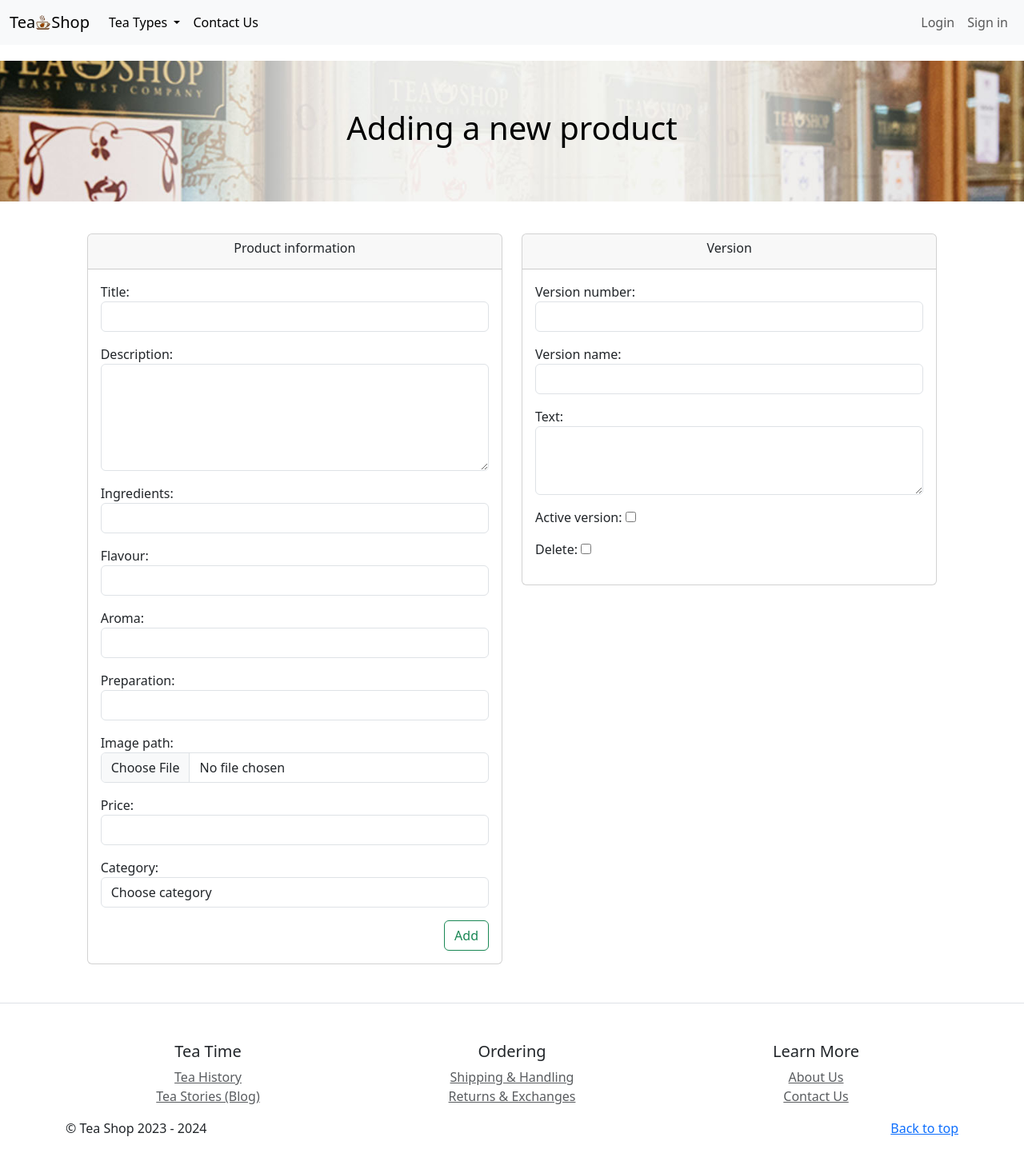
After one commit to nataliadudina/tea_store, a Django app: page /new/ in a window 1280 px wide. The commit adds this page. Shown: the whole page at 80% size. Run offline with Django 4.2, Linux system fonts and the light colour scheme; data comes from the database, SQL or seed files in the repository.

Commit message:
Added model Version; Added functionality for users to add and edit a product; Small changes made to the appearance of the site;

```diff
--- a/config/settings.py
+++ b/config/settings.py
@@ -41,6 +41,7 @@ INSTALLED_APPS = [
     'django.contrib.staticfiles',
     'django_extensions',
     'main.apps.MainConfig',
+    'users.apps.UsersConfig',
     'store_blog.apps.StoreBlogConfig',
 ]
 
@@ -130,3 +131,6 @@ MEDIA_ROOT = BASE_DIR / 'media/'
 # https://docs.djangoproject.com/en/4.2/ref/settings/#default-auto-field
 
 DEFAULT_AUTO_FIELD = 'django.db.models.BigAutoField'
+
+LOGIN_REDIRECT_URL = 'home'
+LOGOUT_REDIRECT_URL = 'home'
--- a/config/urls.py
+++ b/config/urls.py
@@ -25,6 +25,7 @@ urlpatterns = [
                   path('admin/', admin.site.urls),
                   path('', include('main.urls')),  # add the list of URLs from app/urls.py
                   path('blog/', include('store_blog.urls')),
+                  path('users/', include('users.urls', namespace="users")),
               ] + static(settings.MEDIA_URL,
                          document_root=settings.MEDIA_ROOT)  # for static: from django.conf.urls.static import static
 # for settings: from django.conf import settings
--- a/main/forms.py
+++ b/main/forms.py
@@ -1,27 +1,57 @@
 from django import forms
-from models import TeaProduct, TeaCategory
+from .models import TeaProduct, TeaCategory, Version
 from django.core.exceptions import ValidationError
 
-class ProductForm(forms.ModelForm):
-    category = forms.ModelChoiceField(queryset=TeaCategory.objects.all, empty_label = 'Choose category')
-    forbidden_words = ['казино', 'криптовалюта', 'крипта', 'биржа', 'дешево', 'бесплатно', 'обман', 'полиция', 'радар']
+
+class StyleFormMixin:
+    def __init__(self, *args, **kwargs):
+        super().__init__(*args, **kwargs)
+        for field_name, field in self.fields.items():  # self.fields - django dict
+            if field_name != 'is_active':
+                field.widget.attrs['class'] = 'form-control'
+
+
+class ProductForm(StyleFormMixin, forms.ModelForm):
+    category = forms.ModelChoiceField(queryset=TeaCategory.objects.all(), empty_label='Choose category')
+
+    def clean(self):
+        cleaned_data = super().clean()
+        forbidden_words = ['казино', 'криптовалюта', 'крипта', 'биржа', 'дешево', 'бесплатно', 'обман', 'полиция',
+                           'радар']
+
+        for field_name in ['name', 'description']:
+            value = cleaned_data.get(field_name, '').lower()
+            if any(word in value for word in forbidden_words):
+                raise ValidationError(f"Forbidden word '{word}' is not allowed in the {field_name}.")
+
+    class Meta:
+        model = TeaProduct
+        fields = ['name', 'description', 'ingredients', 'flavour', 'aroma', 'preparation', 'preview', 'price',
+                  'category']
+        widgets = {
+            'description': forms.Textarea(attrs={'cols': 50, 'rows': 5}),
+        }
+
+
+class VersionForm(StyleFormMixin, forms.ModelForm):
+
+    class Meta:
+        model = Version
+        fields = ['product', 'version_number', 'version_name', 'text', 'is_active']
+        widgets = {
+            'text': forms.Textarea(attrs={'cols': 50, 'rows': 3}),
+        }
 
     def __init__(self, *args, **kwargs):
         super().__init__(*args, **kwargs)
-        for field_name, field in self.fields.items():    # self.fields - django dict
-            field.widget.attrs['class'] = 'form_control'
+        self.fields['is_active'].required = False
 
-    def clean(self):
-        cleaned_data = super().clean()
-        name = cleaned_data.get('name', '')
-        description = cleaned_data.get('description', '')
+    def clean_is_active(self):
+        is_active = self.cleaned_data.get('is_active')
+        product = self.cleaned_data.get('product')
 
-        for field_value, field_name in [(name, 'name'), (description, 'description')]:
-            value = field_value.lower()
-            for word in self.forbidden_words:
-                if word in value:
-                    raise ValidationError(f"Forbidden word '{word}' is not allowed in the {field_name}.")
+        # Check that only one version is active
+        if is_active and Version.objects.filter(product=product, is_active=True).exclude(id=self.instance.id).exists():
+            raise forms.ValidationError('Only one active version allowed.')
 
-    class Meta:
-        model = TeaProduct
-        fields = ['name', 'description', 'ingredients', 'flavour', 'aroma', 'preparation', 'preview', 'price', 'category']
+        return is_active
--- a/main/templates/main/contact.html
+++ b/main/templates/main/contact.html
@@ -8,7 +8,7 @@
 <section class="background-section">
     <div class="container-xxl">
         <div class="col-12">
-            <h1 class="text-center text-black">Contact Tea Shop</h1>
+            <h1 class="text-center text-black">{{ title }}</h1>
         </div>
     </div>
 </section>
--- a/main/templates/main/product_form.html
+++ b/main/templates/main/product_form.html
@@ -1,20 +1,23 @@
-{% extends "main/base.html" %}
+{% extends 'base.html' %}
 
 {% block content %}
-<form method="post" class="row">
-    <div class="col-6">
+
+{% include 'includes/background_section.html' %}
+
+<form method="post" class="row justify-content-center" enctype="multipart/form-data">
+    <div class="col-md-5" style="padding-top: 20px;">
         <div class="card">
             <div class="card-header">
                 {% if object %}
-                Edit the card
+                <h6 class="text-center">Edit the card</h6>
                 {% else %}
-                Add new card
+                <h6 class="text-center">Product information</h6>
                 {% endif %}
             </div>
             <div class="card-body">
                 {% csrf_token %}
                 {{ form.as_p }}
-                <button type="submit" class="btn btn-outline-success">
+                <button type="submit" class="btn btn-outline-success" style="float: right;">
                     {% if object %}
                     Save
                     {% else %}
@@ -24,18 +27,23 @@
             </div>
         </div>
     </div>
-    <div class="col-6">
+
+    <div class="col-md-5" style="padding-top: 20px;">
         <div class="card">
             <div class="card-header">
-                Heritage
+                <h6 class="text-center">Version</h6>
             </div>
             <div class="card-body">
                 {{ formset.management_form }}
-                {% for form in formset.forms %}
+                {% for form in formset %}
                 {{ form.as_p }}
+                {% if not forloop.last %}
+                <hr>
+                {% endif %}
                 {% endfor %}
             </div>
         </div>
     </div>
 </form>
+
 {% endblock %}
--- a/main/urls.py
+++ b/main/urls.py
@@ -16,7 +16,7 @@ urlpatterns = [
     path('catalog/', CatalogListView.as_view(), name='catalog'),  # all product types
     path('catalog/<slug:type_slug>/', CategoryListView.as_view(), name='types'),  # product type
     path('catalog/<slug:type_slug>/<slug:item_slug>/', ProductDetailView.as_view(), name='product'),  # product page
-    path('<int:pk>/product/new/', ProductCreateView.as_view(), name='product_form'),
-    path('product/update/<int:pk>/', ProductUpdateView.as_view(), name='product_edit'),
-    path('product/delete/<int:pk>', ProductDeleteView.as_view(), name='product_delete')
+    path('new/', ProductCreateView.as_view(), name='product_form'),
+    path('<slug:slug>/update/', ProductUpdateView.as_view(), name='product_edit'),
+    path('<slug:slug>/delete/', ProductDeleteView.as_view(), name='product_delete')
 ]
--- a/main/views.py
+++ b/main/views.py
@@ -1,10 +1,12 @@
 from django.http import HttpResponseNotFound
 from django.shortcuts import render, get_object_or_404
-from .models import TeaCategory, TeaProduct
+from .models import TeaCategory, TeaProduct, Version
 from .templatetags.main_tags import get_random_products
+from django.urls import reverse_lazy, reverse
 from django.views.generic import DetailView, ListView, CreateView, UpdateView, DeleteView
 from django.views import View
-from .forms import ProductForm
+from .forms import ProductForm, VersionForm
+from django.forms import inlineformset_factory
 
 
 import json
@@ -97,7 +99,7 @@ def contact(request):
             json.dump(user_data, f, ensure_ascii=False)
             f.write('\n')
 
-    return render(request, 'main/contact.html')
+    return render(request, 'main/contact.html', {'title': 'Contact Tea Shop'})
 
 
 # def catalog(request):
@@ -106,6 +108,16 @@ def contact(request):
 class CatalogListView(ListView):
     model = TeaProduct
     template_name = 'main/catalog.html'
+
+    def get_context_data(self, **kwargs):
+        context = super().get_context_data(**kwargs)
+        products = context['object_list']
+
+        for product in products:
+            active_version = Version.objects.filter(product=product, is_active=True).first()
+            product.active_version = active_version
+
+        return context
 
 
 # def category(request, type_slug):
@@ -157,14 +169,94 @@ class ProductDetailView(DetailView):
         type_slug = self.kwargs.get('type_slug')
         cat = get_object_or_404(TeaCategory, slug=type_slug)
         context['category'] = cat
+
+        product = context['object']   # Get product object
+        active_version = Version.objects.filter(product=product, is_active=True).first()    # Get product active version
+        context['active_version'] = active_version
         return context
 
 
 class ProductCreateView(CreateView):
     model = TeaProduct
-    form_class = TeaProductForm
-    template_name = 'main/product_create.html'
-    success_url = reverse_lazy('main:product')
+    form_class = ProductForm
+    template_name = 'main/product_form.html'
+    extra_context = {'title': 'Adding a new product'}
+
+    def get_success_url(self):
+        type_slug = self.object.category.slug
+        item_slug = self.object.slug
+        return reverse('product', kwargs={'type_slug': type_slug, 'item_slug': item_slug})
+
+    def get_context_data(self, **kwargs):
+        context_data = super().get_context_data(**kwargs)
+        version_formset = inlineformset_factory(TeaProduct, Version, form=VersionForm, extra=1)
+        if self.request.method == 'POST':
+            context_data['formset'] = version_formset(self.request.POST)
+        else:
+            context_data['formset'] = version_formset()
+        return context_data
+
+    def form_valid(self, form):
+        formset = self.get_context_data()['formset']
+        self.object = form.save()
+
+        if formset.is_valid():
+            formset.instance = self.object
+            formset.save()
+        return super().form_valid(form)
+
+
+class ProductUpdateView(UpdateView):
+    model = TeaProduct
+    form_class = ProductForm
+    template_name = 'main/product_form.html'
+    extra_context = {'title': 'Editing product information'}
+
+    def get_success_url(self):
+        type_slug = self.object.category.slug
+        item_slug = self.object.slug
+        return reverse('product', kwargs={'type_slug': type_slug, 'item_slug': item_slug})
+
+    def get_context_data(self, **kwargs):
+        context_data = super().get_context_data(**kwargs)
+        version_formset = inlineformset_factory(TeaProduct, Version, form=VersionForm, extra=1)
+        if self.request.method == 'POST':
+            context_data['formset'] = version_formset(self.request.POST, instance=self.object)
+        else:
+            context_data['formset'] = version_formset(instance=self.object)
+
+        # Adds version and active version into the context
+        context_data['versions'] = Version.objects.filter(product=self.object)
+        context_data['active_version'] = Version.objects.filter(product=self.object, is_active=True)
+
+        return context_data
+
+    def form_valid(self, form):
+        formset = self.get_context_data()['formset']
+        self.object = form.save()
+        if formset.is_valid():
+            formset.instance = self.object
+            formset.save()
+
+            # Finds an active version and sets flag True
+            active_version = self.request.POST.getlist('is_active')
+            # Version.objects.filter(product=self.object, id__in=active_version)
+
+            if active_version:
+                # Only update active versions if at least one is selected
+                Version.objects.filter(product=self.object).update(is_active=False)
+                Version.objects.filter(product=self.object, id__in=active_version).update(is_active=True)
+
+        return super().form_valid(form)
+
+
+class ProductDeleteView(DeleteView):
+    model = TeaProduct
+    template_name = 'main/product_confirm_delete.html'
+
+    def get_success_url(self):
+        type_slug = self.object.category.slug    # Get type_slug
+        return reverse('types', kwargs={'type_slug': type_slug})
 
 
 def page_not_found(request, exception):
--- a/pyproject.toml
+++ b/pyproject.toml
@@ -4,10 +4,9 @@ version = "0.1.0"
 description = ""
 authors = ["Your Name <you@example.com>"]
 readme = "README.md"
-packages = [{include = "tea_store"}]
 
 [tool.poetry.dependencies]
-python = "^3.11"
+python = "~3.11"
 django = "^4.2.7"
 psycopg2 = "^2.9.9"
 pillow = "^10.1.0"
--- a/store_blog/views.py
+++ b/store_blog/views.py
@@ -29,6 +29,7 @@ class BlogListView(ListView):
     model = Article
     template_name = 'store_blog/blog.html'
     context_object_name = 'articles'
+    extra_context = {'title': 'Tea Blog'}
 
     def get_queryset(self, *args, **kwargs):
         return Article.objects.filter(publication=Article.Status.PUBLISHED)
--- a/templates/base.html
+++ b/templates/base.html
@@ -48,6 +48,7 @@
                                 <hr class="dropdown-divider">
                             </li>
                             <li><a class="dropdown-item" href="/admin/">Admin Panel</a></li>
+                            <li><a class="dropdown-item" href="{% url 'product_form' %}">Add product</a></li>
                         </ul>
                     </li>
                     <li class="nav-item">
@@ -55,10 +56,28 @@
                     </li>
                 </ul>
 
-                <form class="d-flex" role="search">
-                    <input class="form-control me-2" type="search" placeholder="Search" aria-label="Search">
-                    <button class="btn btn-outline-success" type="submit">Search</button>
+                <form class="d-flex">
+                    {% if user.is_authenticated %}
+                    <ul class="navbar-nav">
+                        <li class="nav-item">
+                            <a class="nav-link" href="#">{{user.username}}</a>
+                        </li>
+                        <li class="nav-item">
+                            <a class="nav-link" href="{% url 'users:logout' %}">Logout</a>
+                        </li>
+                    </ul>
+                    {% else %}
+                    <ul class="navbar-nav">
+                        <li class="nav-item">
+                            <a class="nav-link" href="{% url 'users:login' %}">Login</a>
+                        </li>
+                        <li class="nav-item">
+                            <a class="nav-link" href="#">Sign in</a>
+                        </li>
+                    </ul>
+                    {% endif %}
                 </form>
+
             </div>
         </div>
     </nav>
@@ -98,9 +117,9 @@
         </div>
     </div>
     <div class="container">
-    <p class="float-end mb-1">
-      <a href="#">Back to top</a>
-    <p class="float-start">&copy; Tea Shop 2023 - {% now 'Y' %}</p>
+        <p class="float-end mb-1">
+            <a href="#">Back to top</a>
+        <p class="float-start">&copy; Tea Shop 2023 - {% now 'Y' %}</p>
     </div>
 </footer>
 
--- /dev/null
+++ b/templates/includes/background_section.html
@@ -0,0 +1,7 @@
+<section class="background-section">
+    <div class="container-xxl">
+        <div class="col-12">
+            <h1 class="text-center text-black">{{ title }}</h1>
+        </div>
+    </div>
+</section>
```
Also changed, not shown: main/admin.py (+8 -1 lines), main/models.py (+8 -5 lines), main/templates/main/product.html (+21 -6 lines), main/templates/main/product_confirm_delete.html (added, +54 -0 lines), main/templates/main/product_delete.html (deleted, +0 -25 lines), store_blog/templates/store_blog/blog.html (+6 -5 lines), main/migrations/0007_alter_teaproduct_name_version.py (added), main/migrations/0008_version_text_alter_version_is_active.py (added), media/images/tea/111.jpg (added).
